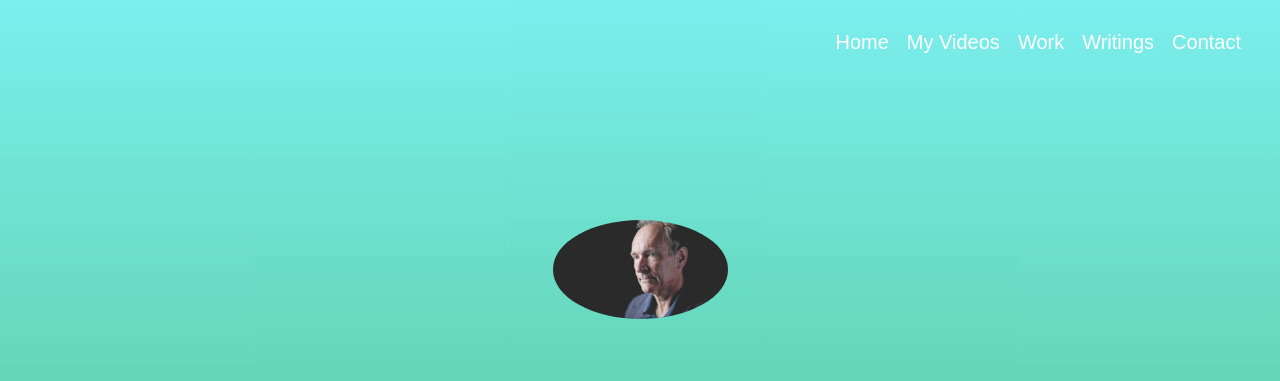
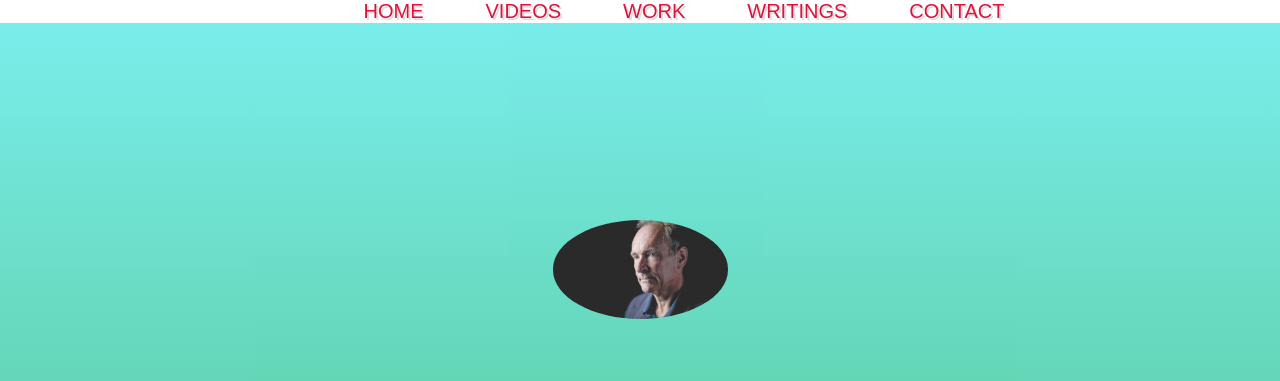
Before and after one commit to sagarsagarsag/tim-lee, a plain HTML site: page index.html in a window 1280 px wide. Shown: the top 381 px of the page. Drawn offline with Linux system fonts and the light colour scheme.

Commit message:
Add files via upload

```diff
--- a/index.html
+++ b/index.html
@@ -12,14 +12,14 @@
 <body>
     <center>
         <ul class="menu">
-            <li class="links">Home</li>
-            <li class="links">My Videos</li>
-            <li class="links">Work</li>
-            <li class="links">Writings</li>
-            <li class="links">Contact</li>
+            <li class="links"><a href="#welcome">HOME</a></li>
+            <li class="links"><a href="#videos">VIDEOS</a></li>
+            <li class="links"><a href="#work">WORK</a></li>
+            <li class="links"><a href="#writings">WRITINGS</a></li>
+            <li class="links"><a href="#contact">CONTACT</a></li>
         </ul>
     </center>
-    <section id="Welcome">
+    <section id="welcome">
         <div class="parallax-inner">
             <img src="tim.jpg" class="profile">
             <h1>I am <br><span id="name">Tim Berners-lee</span></h1>
@@ -40,6 +40,31 @@
 
             The Web was first used for e-commerce in 1997.</p>
     </section>
+    <section id="videos">
+        <h1>Videos</h1>
+        <div class="line"></div>
+        <br>
+        <iframe width="560" height="315" src="https://www.youtube.com/embed/OM6XIICm_qo" title="YouTube video player" frameborder="0" allow="accelerometer; autoplay; clipboard-write; encrypted-media; gyroscope; picture-in-picture" allowfullscreen></iframe>
+        <br>
+        <br>
+        <iframe width="560" height="315" src="https://www.youtube.com/embed/rCplocVemjo" title="YouTube video player" frameborder="0" allow="accelerometer; autoplay; clipboard-write; encrypted-media; gyroscope; picture-in-picture" allowfullscreen></iframe>
+
+    </section>
+    <section id="work">
+        <h1>Work</h1>
+        <div class="line"></div>
+        <iframe width="900" height="1000" src="https://en.wikipedia.org/wiki/Tim_Berners-Lee#Career_and_research" frameborder="0"></iframe>
+
+    </section>
+    <section id="writings">
+        <h1>Writings</h1>
+        <div class="line"></div>
+            <a class="article" href="https://webfoundation.org/2019/03/web-birthday-30" target="_blank">30 years on, what’s next ForTheWeb?</a>
+            <br>
+            <a class="article" href="https://interestingengineering.com/how-did-tim-berners-lee-change-the-world-with-the-world-wide-web" target="_blank">How Did Tim Berners-Lee Change the World With the World Wide Web?</a>
+
+    </section>
+
 </body>
 
 </html>
--- a/style.css
+++ b/style.css
@@ -1,6 +1,7 @@
 body {
     margin: 0;
     padding-top: 800px;
+    text-align: center;
 }
 
 .profile {
@@ -83,29 +84,46 @@ p {
 }
 
 .menu {
-    list-style: none;
-    font-family: sans-serif;
-    position: absolute;
-    top: 10px;
-    right: 30px;
+    position: fixed;
+    background: white;
+    width: 100%;
+    margin-top: 0px;
+    top: 0px;
     z-index: 10;
-    cursor: pointer;
-
 }
 
 .links {
-    float: left;
-    color: #fff;
-    padding-top: 5px;
-    padding-left: 9px;
-    padding-right: 9px;
-    padding-bottom: 5px;
+    display: inline;
+    padding-left: 33px;
+    padding-right: 25px;
     font-family: fantasy;
-    font-size: 20px;
-
+    font-size: 20px
 }
 
 .links:hover {
     background-color: dodgerblue;
 
 }
+
+a {
+    text-decoration: none;
+    color: crimson;
+    text-shadow: 2px 2px gainsboro;
+
+}
+
+.article:hover {
+    color: fuchsia;
+
+}
+
+html {
+    scroll-behavior: smooth;
+
+}
+
+#writings a {
+    text-shadow: none !important;
+    text-decoration: underline !important;
+    color: blue !important;
+}
```
